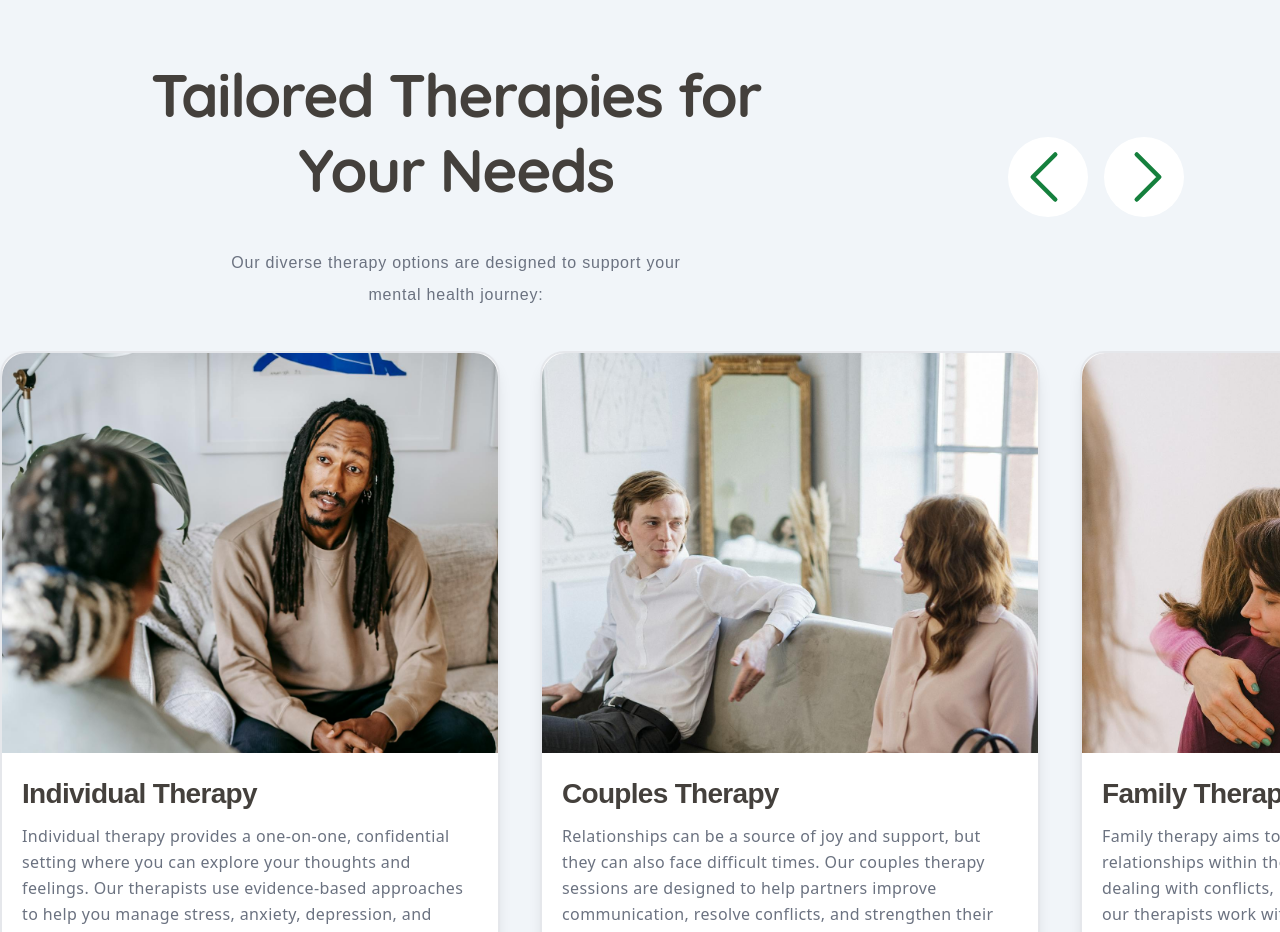
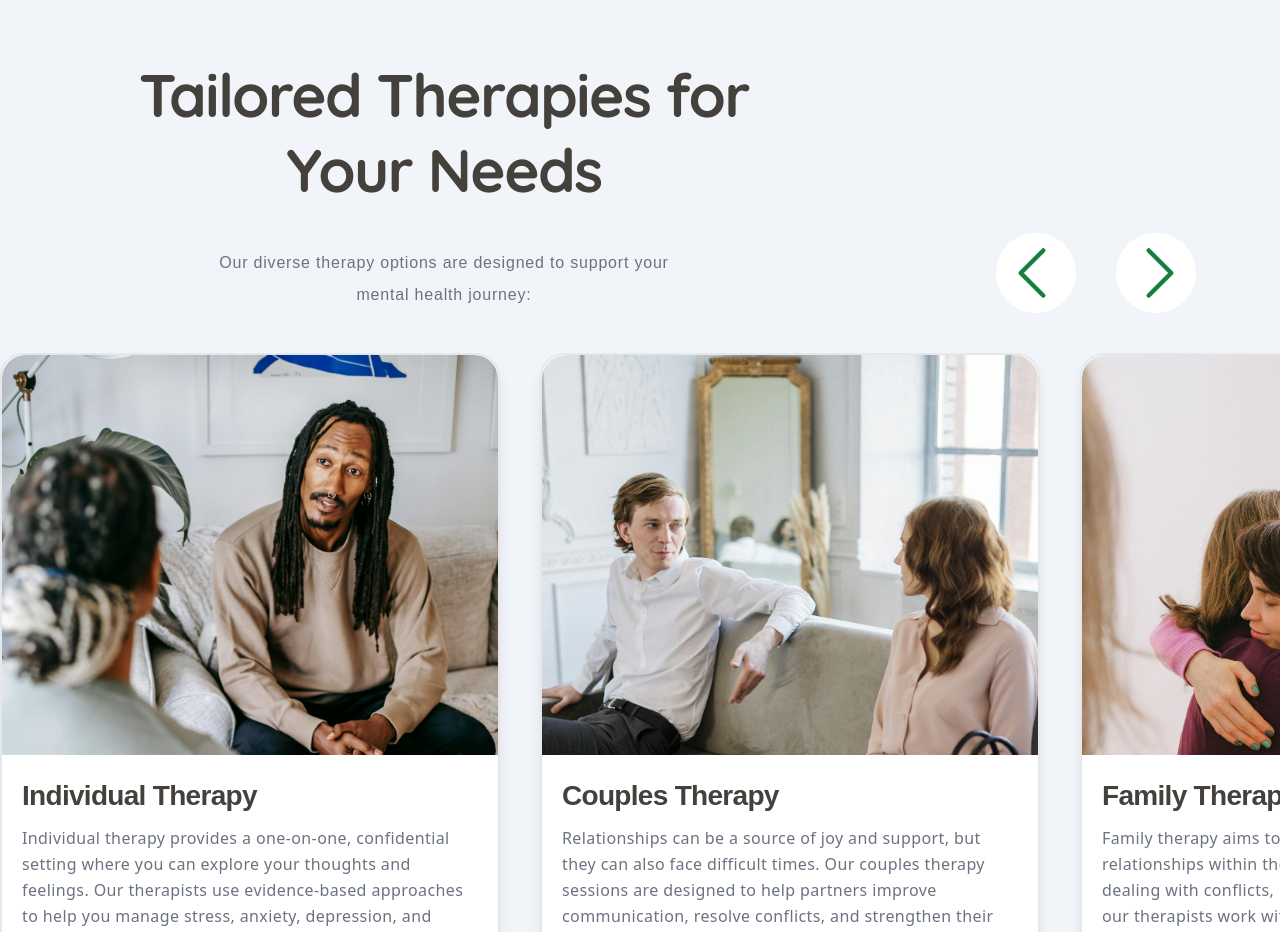
Before and after one commit to Quincy-Fer/Harmony-Therapy-Website, a React (Vite) app: page / in a window 1280 px wide. Shown: the part 1720-2652 px from the top of the page. Built offline with nearby package versions, Linux system fonts and the light colour scheme.

Commit message:
adjust margin for buttons

```diff
--- a/src/Sections/Therapies.jsx
+++ b/src/Sections/Therapies.jsx
@@ -22,7 +22,7 @@ const Therapies = () => {
           </p>
         </div>
         {/* SVG DIV */}
-        <div className="flex flex-row gap-4 mt-20">
+        <div className="flex flex-row gap-10 mt-44">
           <div className="flex bg-white h-20 w-20 rounded-full hover:bg-green-600 transition-all">
             <svg
               xmlns="http://www.w3.org/2000/svg"
```
